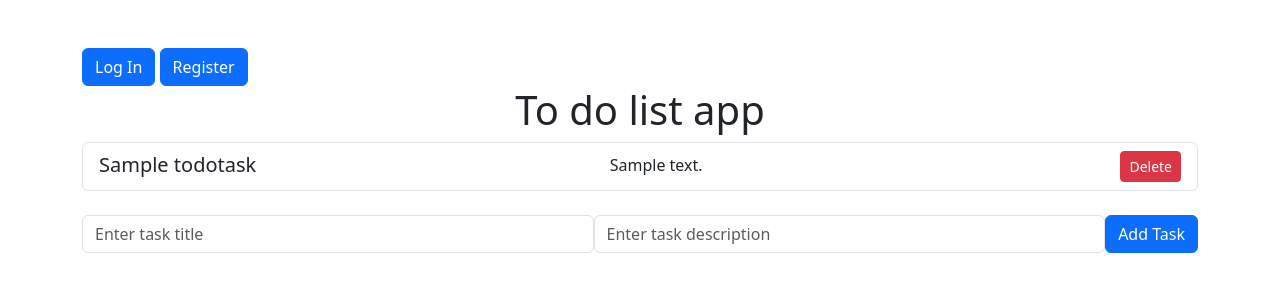
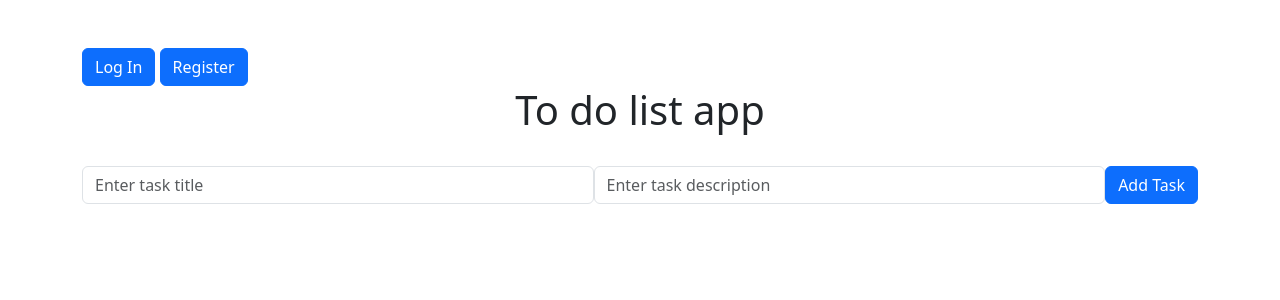
Before and after one commit to geswanel/todoapp, a Django app: page / in a window 1280 px wide. Shown: the top 300 px of the page. Run offline with Django 5.2, Linux system fonts and the light colour scheme; tables that the repository leaves empty hold one stand-in row (values such as "Sample post").

Commit message:
Tasks related to user

```diff
--- a/todoapp/models.py
+++ b/todoapp/models.py
@@ -1,7 +1,9 @@
 from django.db import models
+from django.contrib.auth.models import User
 
 
 class ToDoTask(models.Model):
     title = models.CharField(max_length=100)
     description = models.CharField(max_length=255)
     completed = models.BooleanField(default=False)
+    user = models.ForeignKey(User, on_delete=models.CASCADE, null=True)
--- a/todoapp/templates/todoapp/index.html
+++ b/todoapp/templates/todoapp/index.html
@@ -7,6 +7,7 @@
       {% csrf_token %}
       <button type="submit" class="btn btn-primary">Log Out</button>
     </form>
+    <p>Hello {{ user.username }}</p>
   {% else %}
     <a href="{% url 'users:login' %}" class="btn btn-primary">Log In</a>
     <a href="{% url 'users:register' %}" class="btn btn-primary ml-2">Register</a>
--- a/todoapp/views.py
+++ b/todoapp/views.py
@@ -9,13 +9,15 @@ from .models import ToDoTask
 
 def index(request):
     if request.method == 'GET':
-        tasks = ToDoTask.objects.all()
+        tasks = []
+        if request.user.is_authenticated:
+            tasks = request.user.todotask_set.all()
         return render(request, 'todoapp/index.html', {'tasks': tasks})
     elif request.method == 'POST':
         return create_task(request)
     elif request.method == 'DELETE':
         data = json.loads(request.body)
-        return delete_task(data.get('task_id', None))
+        return delete_task(request, data.get('task_id', None))
 
 
 def create_task(request):
@@ -32,7 +34,8 @@ def create_task(request):
             else:
                 task = ToDoTask.objects.create(
                     title=title,
-                    description=description
+                    description=description,
+                    user=request.user,
                 )
                 return JsonResponse(
                     {'success': True, 'task': serialize('json', [task])},
@@ -49,10 +52,10 @@ def create_task(request):
     )
 
 
-def delete_task(id):
+def delete_task(request, id):
     if id:
         try:
-            task = ToDoTask.objects.get(pk=id)
+            task = ToDoTask.objects.get(pk=id, user=request.user)
             task.delete()
             return JsonResponse(
                 {'success': True, 'message': 'task is deleted'},
```
Also changed, not shown: todoapp/migrations/0002_todotask_user.py (added).
